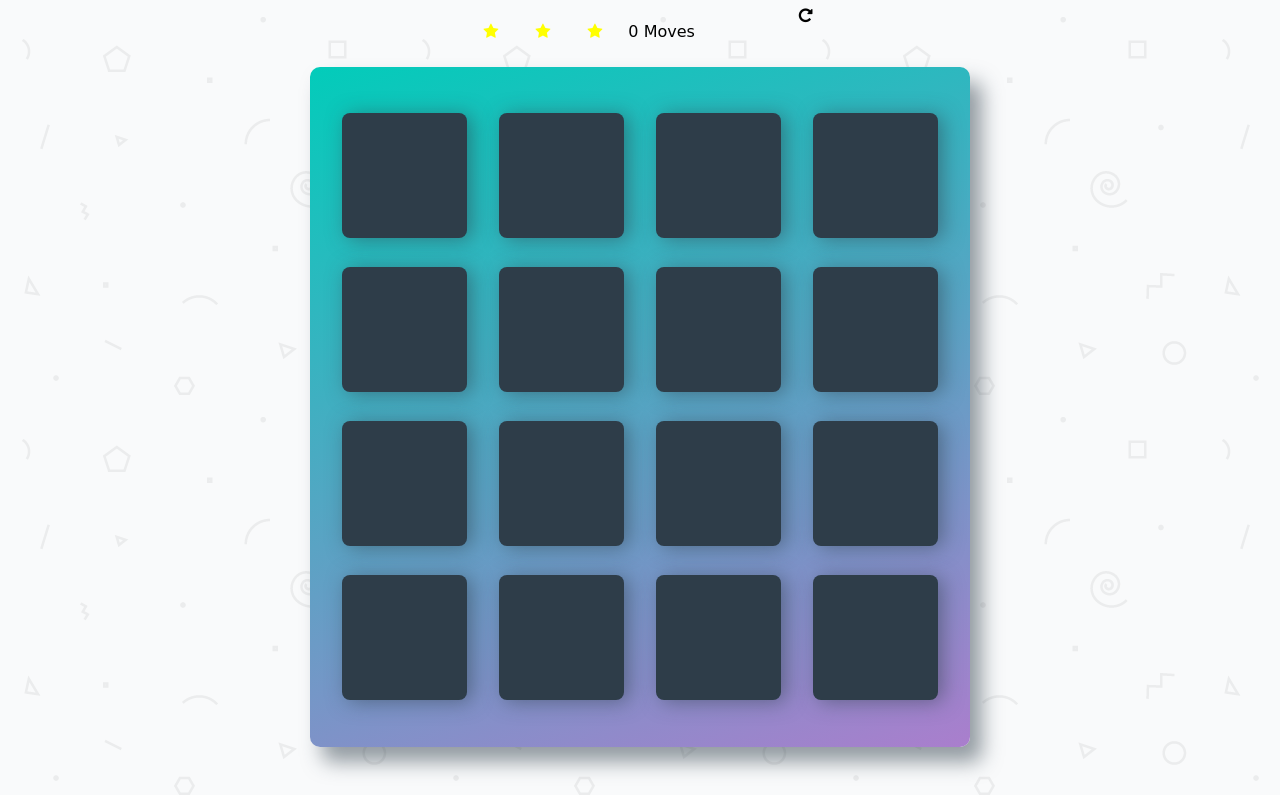
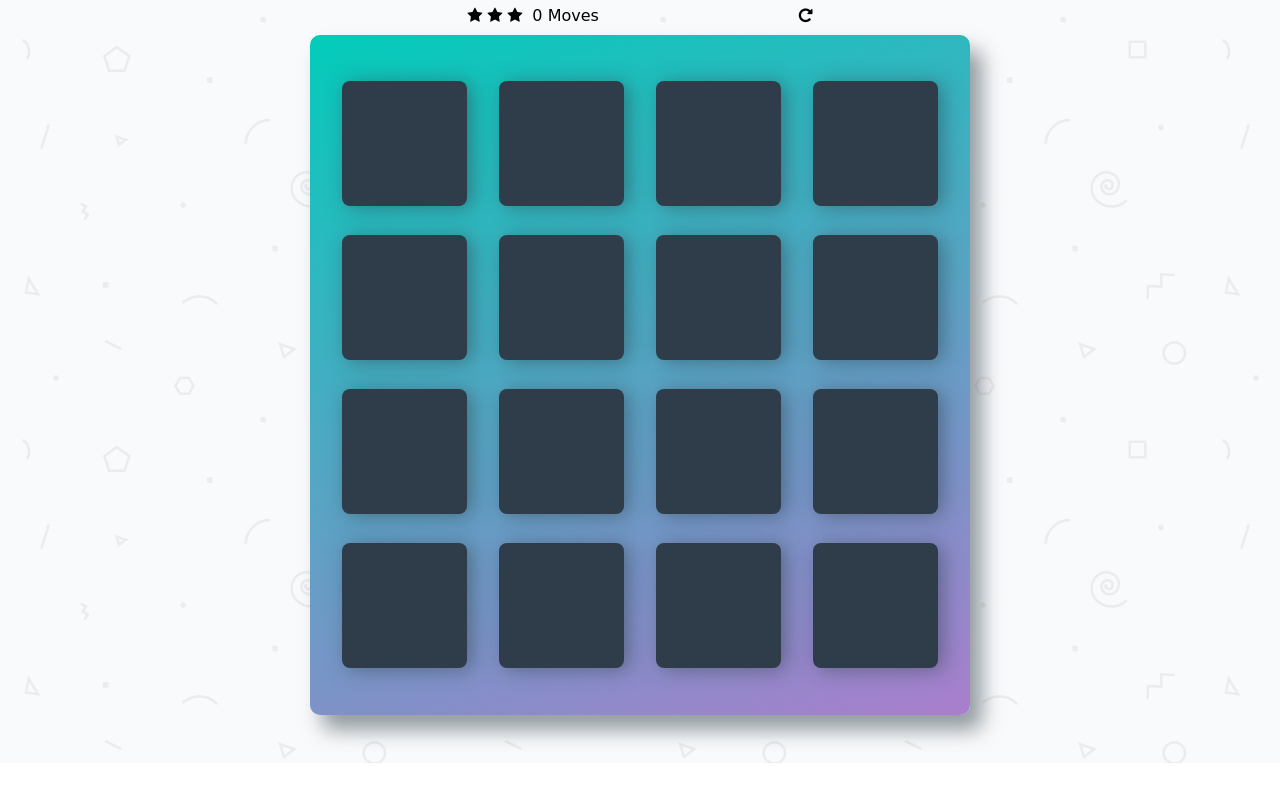
Before and after one commit to avalos010/memory-game-udacity, a plain HTML site: page index.html in a window 1280 px wide. Shown: the part 80-875 px from the top of the page. After the commit the page ends 843 px from the top, so only its background shows below. Drawn offline with nearby package versions, Linux system fonts and the light colour scheme; a web font is replaced by a local one.

Commit message:
removed some class styles

```diff
--- a/css/app.css
+++ b/css/app.css
@@ -103,8 +103,6 @@ h1, h3 {
 .stars li {
     list-style: none;
     display: inline-block;
-    padding: 1em;
-    color: yellow;
 }
 
 .score-panel .restart {
```
